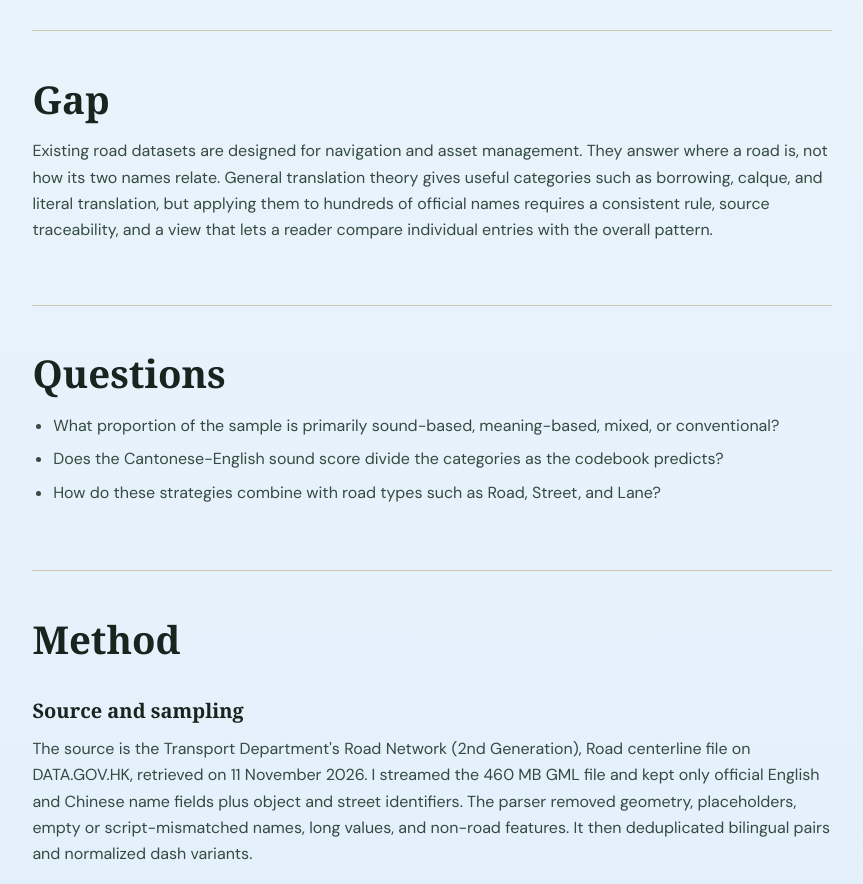
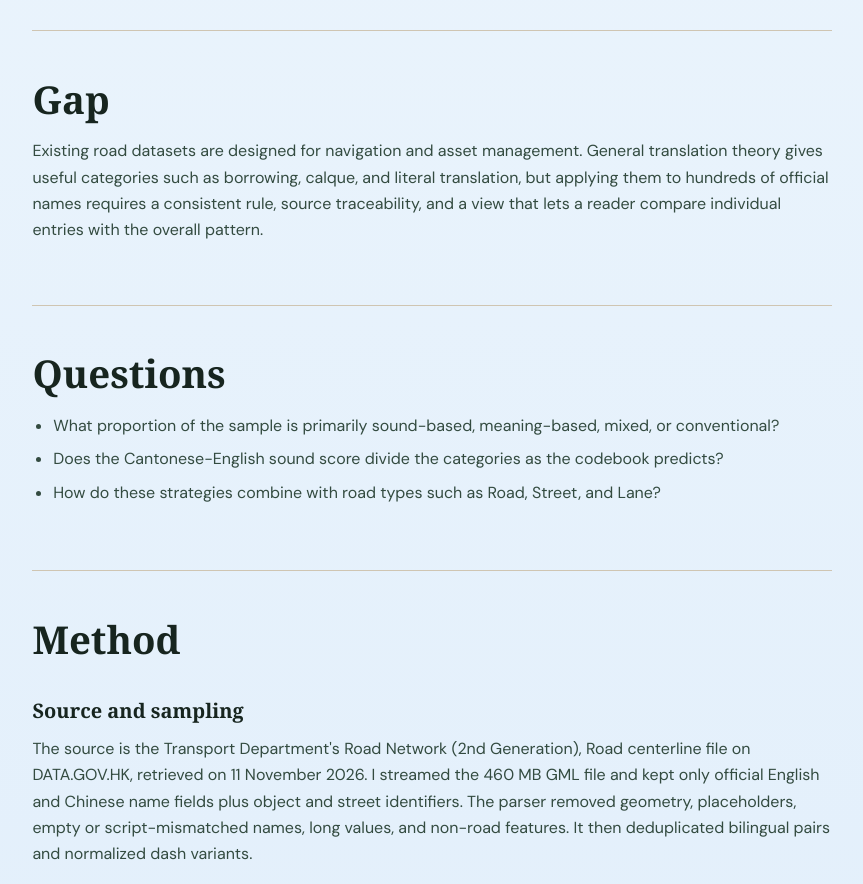
Before and after one commit to MaggieW-12/Translation-of-Hong-Kong-Street-Name, a plain HTML site: page report.html in a window 1280 px wide. Shown: the part 1020-1904 px from the top of the page, without its empty margins (356-1219 px from the left). Drawn offline with nearby package versions, Linux system fonts and the light colour scheme.

Commit message:
Refine bilingual background wording

```diff
--- a/report.html
+++ b/report.html
@@ -86,12 +86,12 @@
               meanings such as garden, hill, temple, or market; still others preserve
               British administrators, foreign places, abbreviations, and later renamings.
               An officially bilingual list makes these pairings easy to collect, but it
-              does not tell the reader which strategy is operating.
+              does not tell the reader which translation strategy is operating.
             </p>
             <p class="lang-zh">
               香港街道名稱包含多重命名實踐。有些英文名稱重構粵語讀音；有些意譯花園、山、
               廟或市場等意思；另一些則保留英國官員、外國地名、縮寫或後來改名的痕跡。
-              官方雙語列表方便收集名稱對，卻不會直接告訴讀者背後使用了哪種策略。
+              官方雙語列表方便收集中英文名稱，卻不會直接告訴讀者背後使用了哪種翻譯策略。
             </p>
           </section>
 
@@ -99,11 +99,10 @@
             <h2><span class="lang-en">Gap</span><span class="lang-zh">研究缺口</span></h2>
             <p class="lang-en">
               Existing road datasets are designed for navigation and asset management.
-              They answer where a road is, not how its two names relate. General
-              translation theory gives useful categories such as borrowing, calque,
-              and literal translation, but applying them to hundreds of official names
-              requires a consistent rule, source traceability, and a view that lets a
-              reader compare individual entries with the overall pattern.
+              General translation theory gives useful categories such as borrowing,
+              calque, and literal translation, but applying them to hundreds of official
+              names requires a consistent rule, source traceability, and a view that lets
+              a reader compare individual entries with the overall pattern.
             </p>
             <p class="lang-zh">
               現有道路資料主要服務導航及設施管理。 一般翻譯理論提供借用、仿譯、直譯等類別，但要把這些類別應用到數百個官方名稱，仍需要一致的規則、可追溯的來源，以及能讓讀者同時比較個別例子與整體模式的介面。
```
